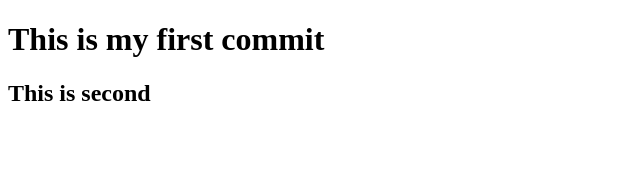
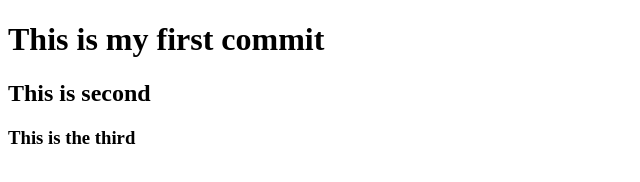
Before and after one commit to Daniel-wilf/TestFbW10, a plain HTML site: page index.html in a window 1280 px wide. Shown: the whole page, without its empty margins (0-640 px from the left). Drawn offline with Linux system fonts and the light colour scheme.

Commit message:
Third Comment

```diff
--- a/index.html
+++ b/index.html
@@ -13,5 +13,9 @@
     <!-- Example 2 -->
     <h2>This is second</h2>
 
+    <!--Example 3-->
+
+    <h3>This is the third</h3>
+
 </body>
 </html>
```
